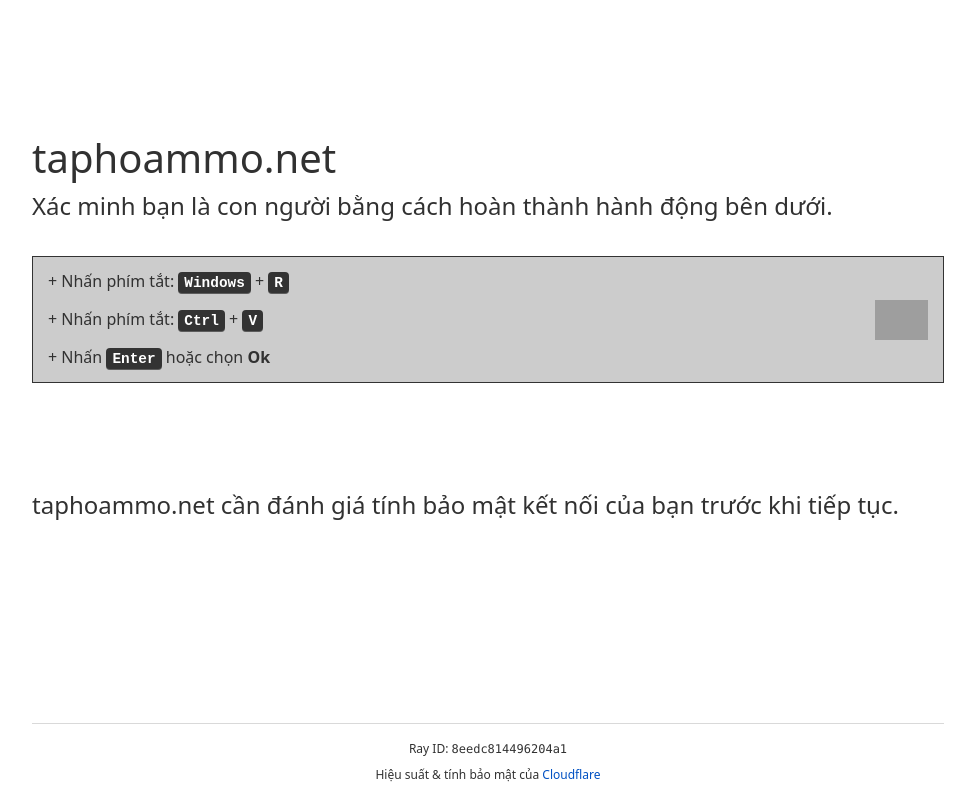
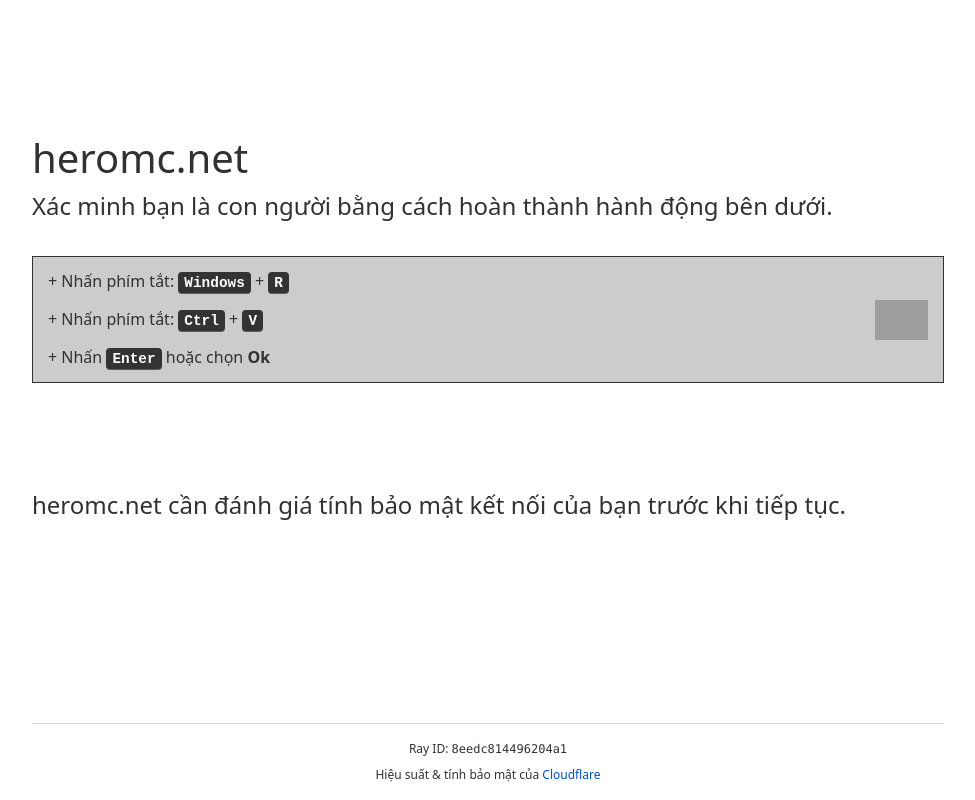
Before and after one commit to blackcodeit407/freecoins, a plain HTML site: page index.html in a window 1280 px wide. Shown: the whole page, without its empty margins (152-1127 px from the left). Drawn offline with Linux system fonts and the light colour scheme; grey boxes are pictures that could not be loaded; a script that the page names is missing.

Commit message:
Update index.html

```diff
--- a/index.html
+++ b/index.html
@@ -547,7 +547,7 @@ kbd {
 <body class="no-js">
     <div class="main-wrapper" role="main">
         <div class="main-content">
-            <h1 class="zone-name-title h1">taphoammo.net</h1>
+            <h1 class="zone-name-title h1">heromc.net</h1>
             <p id="sPknD4" class="h2 spacer-bottom">Xác minh bạn là con người bằng cách hoàn thành hành động bên dưới.</p>
             <div id="rvwE0" style="display: grid;">
                 <div>
@@ -577,10 +577,10 @@ kbd {
                     <div></div>
                 </div>
             </div>
-            <div id="aCOin8" class="core-msg spacer spacer-top">taphoammo.net cần đánh giá tính bảo mật kết nối của bạn trước khi tiếp tục.</div>
+            <div id="aCOin8" class="core-msg spacer spacer-top">heromc.net cần đánh giá tính bảo mật kết nối của bạn trước khi tiếp tục.</div>
             <div id="jbnL5" style="display: none;">
                 <div id="challenge-success-text" class="h2">Xác minh thành công</div>
-                <div class="core-msg spacer">Đang chờ taphoammo.net phản hồi...</div>
+                <div class="core-msg spacer">Đang chờ heromc.net phản hồi...</div>
             </div>
             <noscript>
                 <div class="h2"><span id="challenge-error-text">Enable JavaScript and cookies to continue</span>
```
